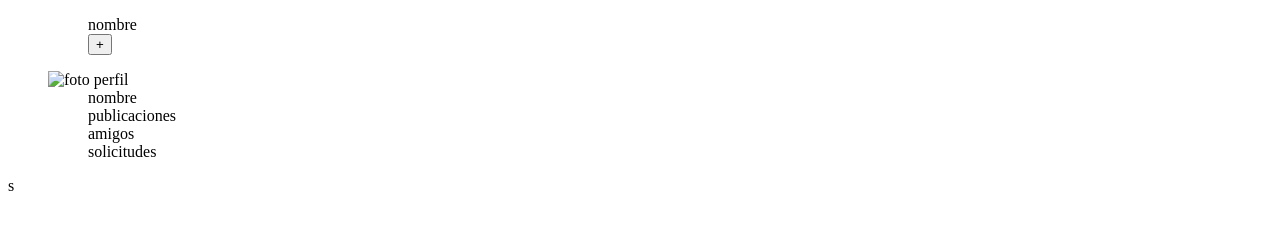
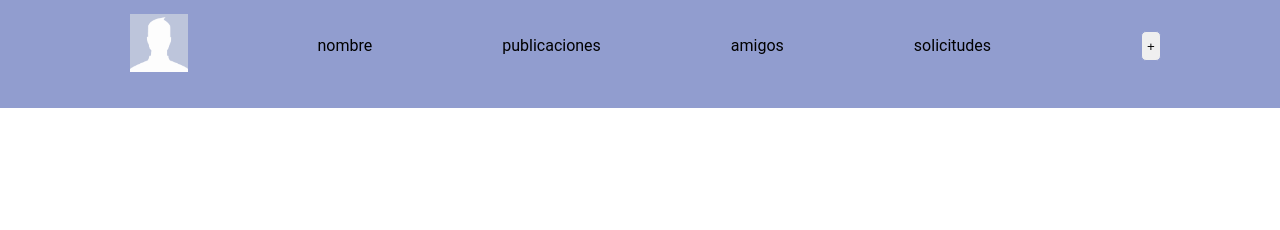
Before and after one commit to redundante3452/InstaPics_B, a website: page html/home.html in a window 1280 px wide. Drawn offline with Linux system fonts and the light colour scheme; files whose address does not match are found by name.

Commit message:
Cambios en la página de inicio y estilos

```diff
--- a/html/home.html
+++ b/html/home.html
@@ -1,30 +1,18 @@
 <!DOCTYPE html>
 <html lang="en">
   <head>
-    <title>Home</title>
+    <title>perfil</title>
     <meta charset="UTF-8" />
     <meta name="viewport" content="width=device-width" />
-    <link rel="stylesheet" href="/styles/styles.css" />
+    <link rel="stylesheet" href="/InstaPics_B/styles/home.css" />
     <script type="module" src="script.js"></script>
   </head>
   <body>
     <header>
-      <section>
+      <section class="banner">
         <nav class="menu">
           <ul>
-            <ul>
-              nombre
-            </ul>
-            <ul>
-              <button>+</button>
-            </ul>
-          </ul>
-        </nav>
-      </section>
-      <section>
-        <nav class="menu">
-          <ul>
-            <img src="mdn-logo-sm.png" alt="foto perfil" />
+            <img  src="/InstaPics_B/images/Figura-2-Avatar-que-aparece-por-defecto-en-Facebook.png" alt="foto perfil" />
             <ul>
               nombre
             </ul>
@@ -37,10 +25,12 @@
             <ul>
               solicitudes
             </ul>
+            <ul>
+              <input type="button" value="+">
+            </ul>
           </ul>
         </nav>
       </section>
-      s
     </header>
   </body>
 </html>
--- /dev/null
+++ b/styles/home.css
@@ -0,0 +1,38 @@
+
+ul{
+    display: flex;
+    list-style-type: none;
+    margin-left: 130px;
+    padding-left: 0;
+}
+
+header{
+    display: flex;
+    justify-content: space-between;
+    align-items: center;
+    padding: 20px 0;
+    margin-bottom: 20px;
+    background-color: rgb(145, 157, 207);
+
+}
+
+body{
+    margin: 0;
+    padding: 0;
+    font-family: 'Roboto', sans-serif;
+}
+img{
+    width: 5%;
+    height: 5%;
+    display: flex;
+    margin-top: -22px;
+}
+input{
+    width: 50%;
+    height: 30px;
+    border-radius: 5px;
+    border: 1px solid rgb(145, 157, 207);
+    padding: 5px;
+    margin-left: 20px;
+    margin-top: -5px;
+}
--- a/styles/styles.css
+++ b/styles/styles.css
@@ -50,3 +50,7 @@ a{
   border-radius: 5px; /* redondear esquinas */
   cursor: pointer; /* cursor de la mano */
 }
+
+body{
+  background-color: rgb(36, 34, 34);
+}
```
Also changed, not shown: html/pruebas.html (added, +32 -0 lines), images/Figura-2-Avatar-que-aparece-por-defecto-en-Facebook.png (added).
